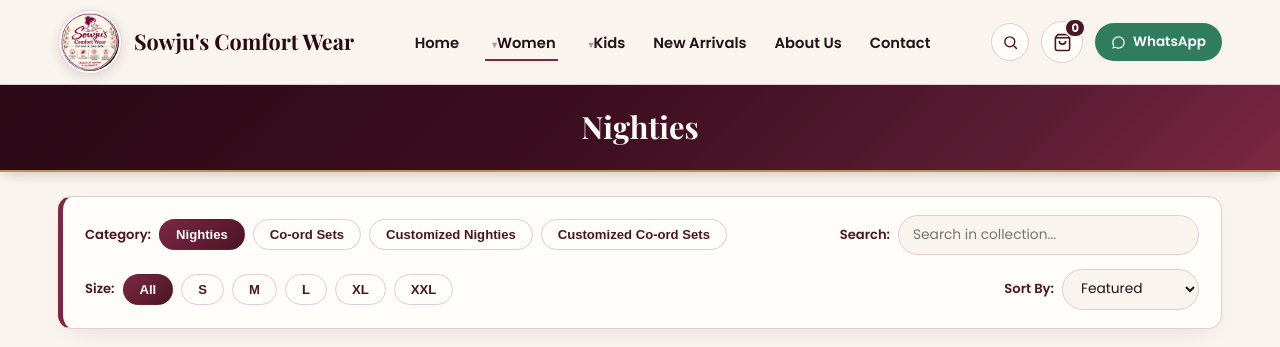
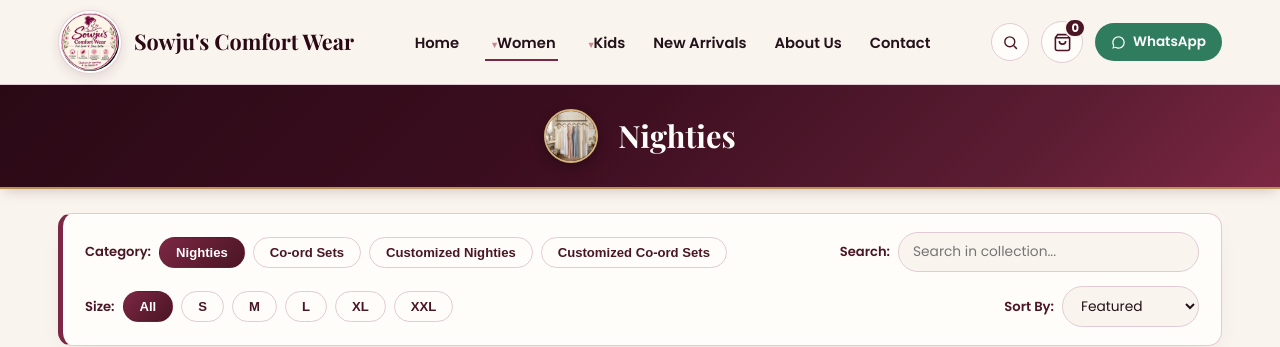
Before and after one commit to Sangeetha1106/SOWJUS, a website: page women.html in a window 1280 px wide. Shown: the top 347 px of the page. Drawn offline with nearby package versions, Linux system fonts and the light colour scheme.

Commit message:
Add category logos to headers for Nighties, Co-ord Sets, Customized Nighties, and Customized Co-ord Sets

```diff
--- a/women.html
+++ b/women.html
@@ -66,7 +66,8 @@
 <div class="overlay-dim"></div>
 
 <section class="page-header">
-  <div class="container">
+  <div class="container page-header-wrap">
+    <img id="page-img" class="page-header-img" src="assets/customized/banner-nighties.png" alt="Category Logo">
     <h1 id="page-title">Women's Collection</h1>
   </div>
 </section>
@@ -226,6 +227,13 @@
     renderProductGrid("women-grid", list, "No products available in this category.");
   }
 
+  const categoryLogoMap = {
+    "Nighties": "assets/customized/banner-nighties.png",
+    "Customized Nighties": "assets/customized/banner-nighties.png",
+    "Co-ord Sets": "assets/customized/banner-coord-sets.png",
+    "Customized Co-ord Sets": "assets/customized/banner-coord-sets.png"
+  };
+
   function updateCategoryState(newCategory){
     selectedCategory = newCategory;
     const displayTitle = selectedCategory
@@ -233,6 +241,14 @@
       : (searchQuery ? `Search: "${searchQuery}"` : "Nighties");
     if(titleEl) titleEl.textContent = displayTitle;
     document.title = `${displayTitle} — Sowju's Comfort Wear`;
+
+    const imgEl = document.getElementById("page-img");
+    if(imgEl) {
+      const logoSrc = categoryLogoMap[selectedCategory] || categoryLogoMap["Nighties"];
+      imgEl.src = logoSrc;
+      imgEl.style.display = "block";
+    }
+
     document.querySelectorAll("#category-filter .chip").forEach(c => {
       if(c.getAttribute("data-cat") === selectedCategory){
         c.classList.add("active");
```
Also changed, not shown: coord-sets.html (+2 -1 lines), nighties.html (+2 -1 lines).
